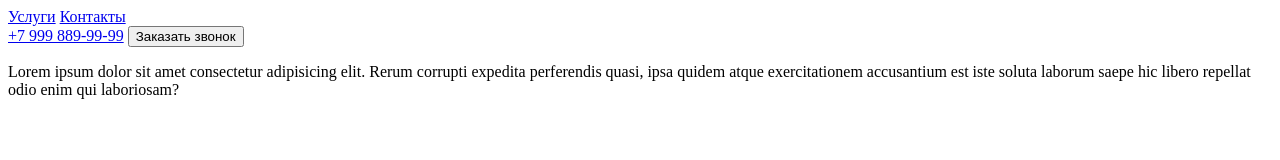
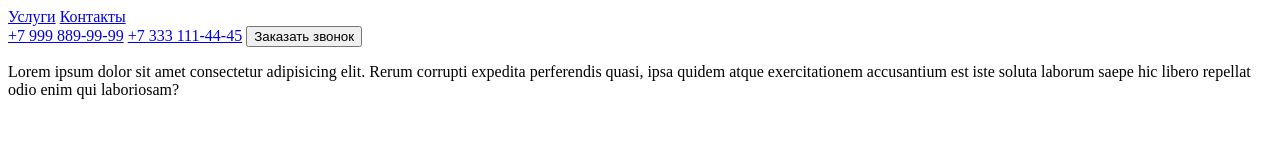
Before and after one commit to natalivinichenko/transferred-project, a plain HTML site: page index.html in a window 1280 px wide. Drawn offline with Linux system fonts and the light colour scheme.

Commit message:
merge new-branch

```diff
--- a/index.html
+++ b/index.html
@@ -14,6 +14,7 @@
         </nav>
         <div>
             <a href="tel:+79998899999">+7 999 889-99-99</a>
+            <a href="tel:+73331114445">+7 333 111-44-45</a>
             <button>Заказать звонок</button>
         </div>
     </header>
```
